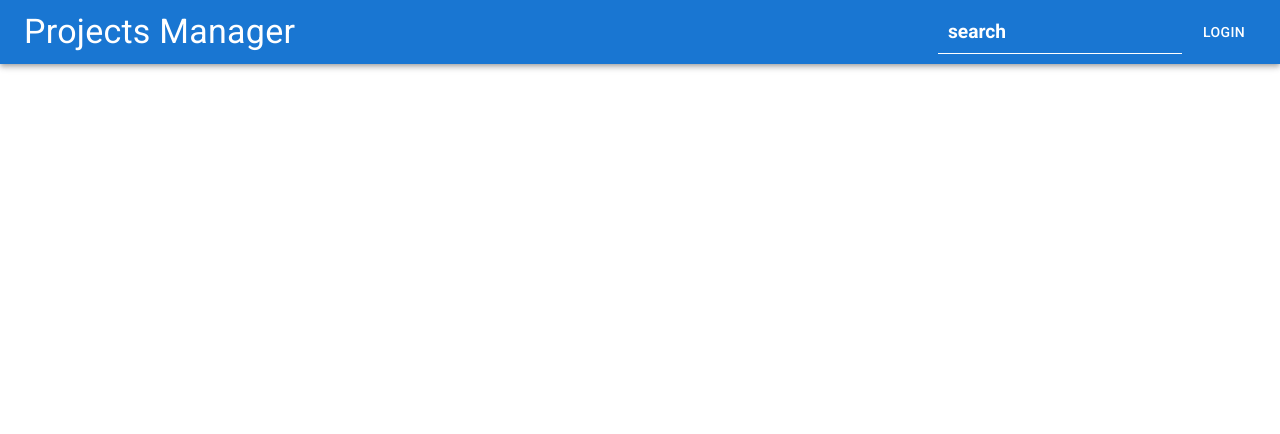
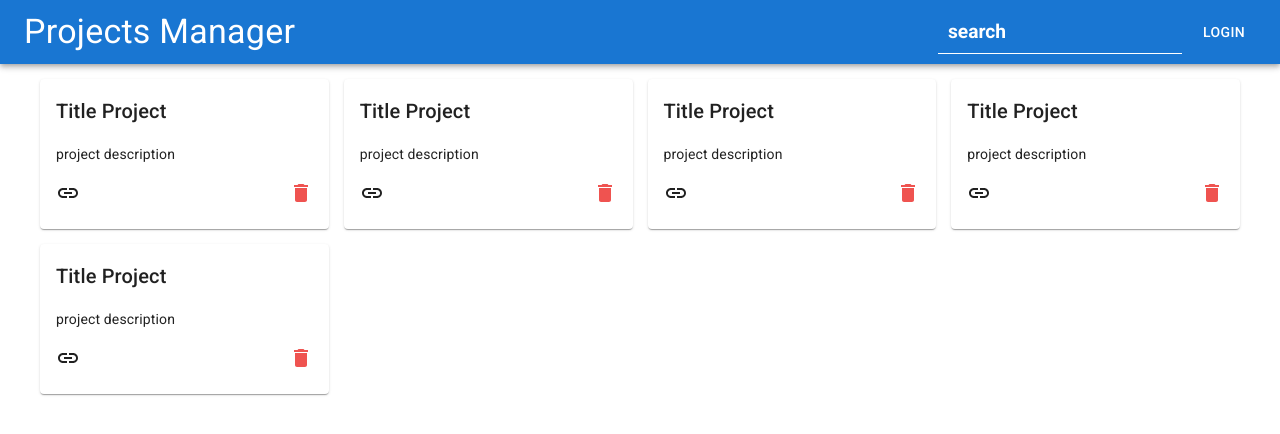
Before and after one commit to Killer2324/Projects-Manager, a React (Vite) app: page /home in a window 1280 px wide. Shown: the top 434 px of the page. Built offline with nearby package versions, Linux system fonts and the light colour scheme.

Commit message:
styles project list and project card

```diff
--- a/src/app/pages/Home/Home.jsx
+++ b/src/app/pages/Home/Home.jsx
@@ -1,9 +1,30 @@
 import Menu from '../../common/Menu'
+import Box from '@mui/material/Box'
+import Project from './components/Project/Project'
+export default function Home() {
+  const styles = {
+    BoxProjectContainer: {
+      widht: '100%',
+      height: 'calc(100vh - 64px)',
+      padding: '15px 40px',
+      display: 'grid',
+      gridTemplateColumns: 'repeat(4, 1fr)',
+      gridAutoRows: '150px',
+      gridGap: '15px',
+      overflowY: 'scroll',
+    },
+  }
 
-export default function Home() {
   return (
     <main>
       <Menu />
+      <Box sx={styles.BoxProjectContainer}>
+        <Project />
+        <Project />
+        <Project />
+        <Project />
+        <Project />
+      </Box>
     </main>
   )
 }
--- /dev/null
+++ b/src/app/pages/Home/components/Project/Project.jsx
@@ -0,0 +1,37 @@
+import { Typography, Card, CardContent, Box } from '@mui/material'
+import DeleteIcon from '@mui/icons-material/Delete'
+import InsertLinkIcon from '@mui/icons-material/InsertLink'
+import { red } from '@mui/material/colors'
+
+export default function Project() {
+  const styles = {
+    CardContainer: {
+      width: '100%',
+      height: '100%',
+    },
+    CardSubContainer: {
+      width: '100%',
+      height: '100%',
+      display: 'flex',
+      flexDirection: 'column',
+      justifyContent: 'space-between',
+    },
+    IconsContainer: {
+      display: 'flex',
+      justifyContent: 'space-between',
+    },
+  }
+
+  return (
+    <Card sx={styles.CardContainer}>
+      <CardContent sx={styles.CardSubContainer}>
+        <Typography variant="h6">Title Project</Typography>
+        <Typography variant="body2">project description</Typography>
+        <Box component="div" sx={styles.IconsContainer}>
+          <InsertLinkIcon sx={{ cursor: 'pointer' }} />
+          <DeleteIcon sx={{ color: red[400], cursor: 'pointer' }} />
+        </Box>
+      </CardContent>
+    </Card>
+  )
+}
--- a/src/index.css
+++ b/src/index.css
@@ -4,3 +4,20 @@
   box-sizing: border-box;
   font-family: 'Roboto', sans-serif;
 }
+
+::-webkit-scrollbar {
+  width: 10px;
+}
+
+::-webkit-scrollbar-track {
+  background: #f1f1f1;
+}
+
+::-webkit-scrollbar-thumb {
+  background: #888;
+  border-radius: 10px;
+  -webkit-border-radius: 10px;
+  -moz-border-radius: 10px;
+  -ms-border-radius: 10px;
+  -o-border-radius: 10px;
+}
```
